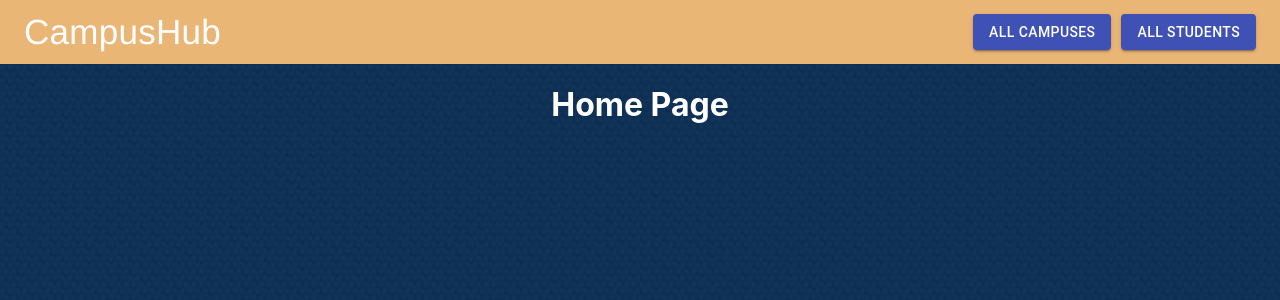
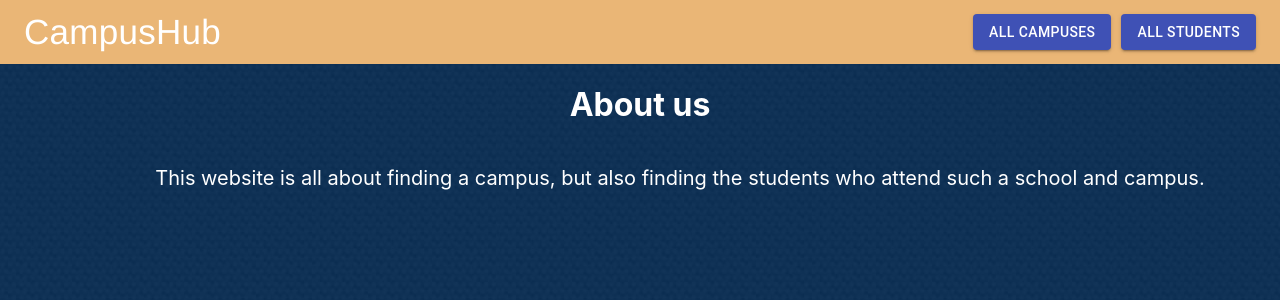
Before and after one commit to AJ4241/FinalProject-FrontEnd, a React (Create React App) app: page / in a window 1280 px wide. Shown: the top 300 px of the page. Built offline with nearby package versions, Linux system fonts and the light colour scheme.

Commit message:
updated homepage

```diff
--- a/src/components/views/HomePageView.js
+++ b/src/components/views/HomePageView.js
@@ -31,6 +31,14 @@ const useStyles = makeStyles(theme => ({
   },
   links:{
     textDecoration: 'none',
+  },
+  text:{
+    display: 'flex',
+    justifyContent: 'center',
+    textDecoration: 'none',
+    color: '#FFFFFF',
+    fontSize: '20px',
+    marginLeft: '80px'
   }
 
 }));
@@ -59,7 +67,10 @@ const HomePageView = () => {
         </Toolbar>
       </AppBar>
 
-      <div className={classes.greeting}><h1>Home Page</h1></div>
+      <div className={classes.greeting}><h1>About us</h1></div>
+      <div className={classes.text}><p>
+        This website is all about finding a campus,
+        but also finding the students who attend such a school and campus. </p></div>
     </div>
   );
 }
```
